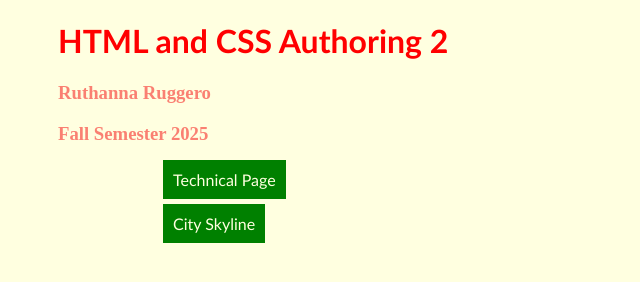
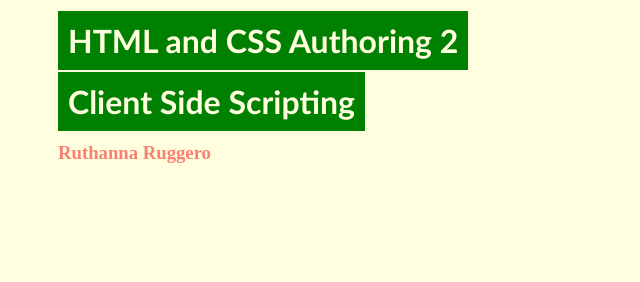
Before and after one commit to ruthiedr/ruthiedr.github.io, a plain HTML site: page index.html in a window 1280 px wide. Shown: the part 136-418 px from the top of the page, without its empty margins (0-640 px from the left). Drawn offline with Linux system fonts and the light colour scheme.

Commit message:
Update index.html

```diff
--- a/index.html
+++ b/index.html
@@ -45,20 +45,10 @@
   <body>
     <main>
         <img class="logo" src="https://i.pinimg.com/736x/49/45/c1/4945c1168687f9ad1e0035f9fcc5ddbf.jpg" alt="tomato logo">
-      <h1>HTML and CSS Authoring 2</h1>
+      <h1><a hrerf="">HTML and CSS Authoring 2</a></h1>
+        <h1><a href="">Client Side Scripting</a></h1>
       <h3>Ruthanna Ruggero</h3>
-      <h3>Fall Semester 2025</h3>
 
-      <ul>
-          <ol><a href="technical.html">Technical Page</a></ol>
-        <ol><a href="https://www.freecodecamp.org/ruthieruggero">City Skyline</a></ol>
-      </ul>
     </main>
-    <!-- <script src="your.js"></script> -->
-    <noscript>
-      <!-- Optional, place it wherever it makes sense -->
-      JavaScript is not enabled.
-    </noscript>
-
 </body>
 </html>
```
